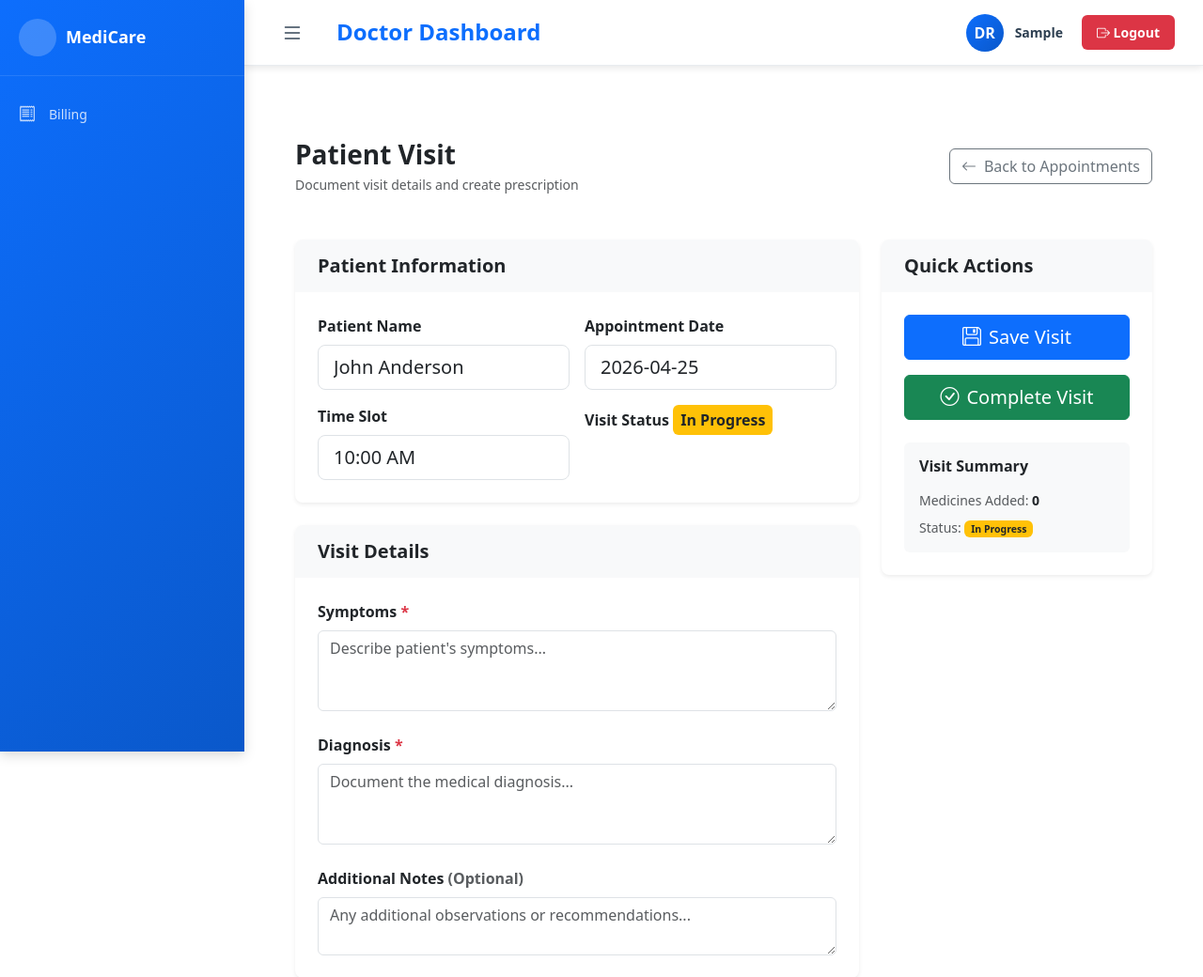
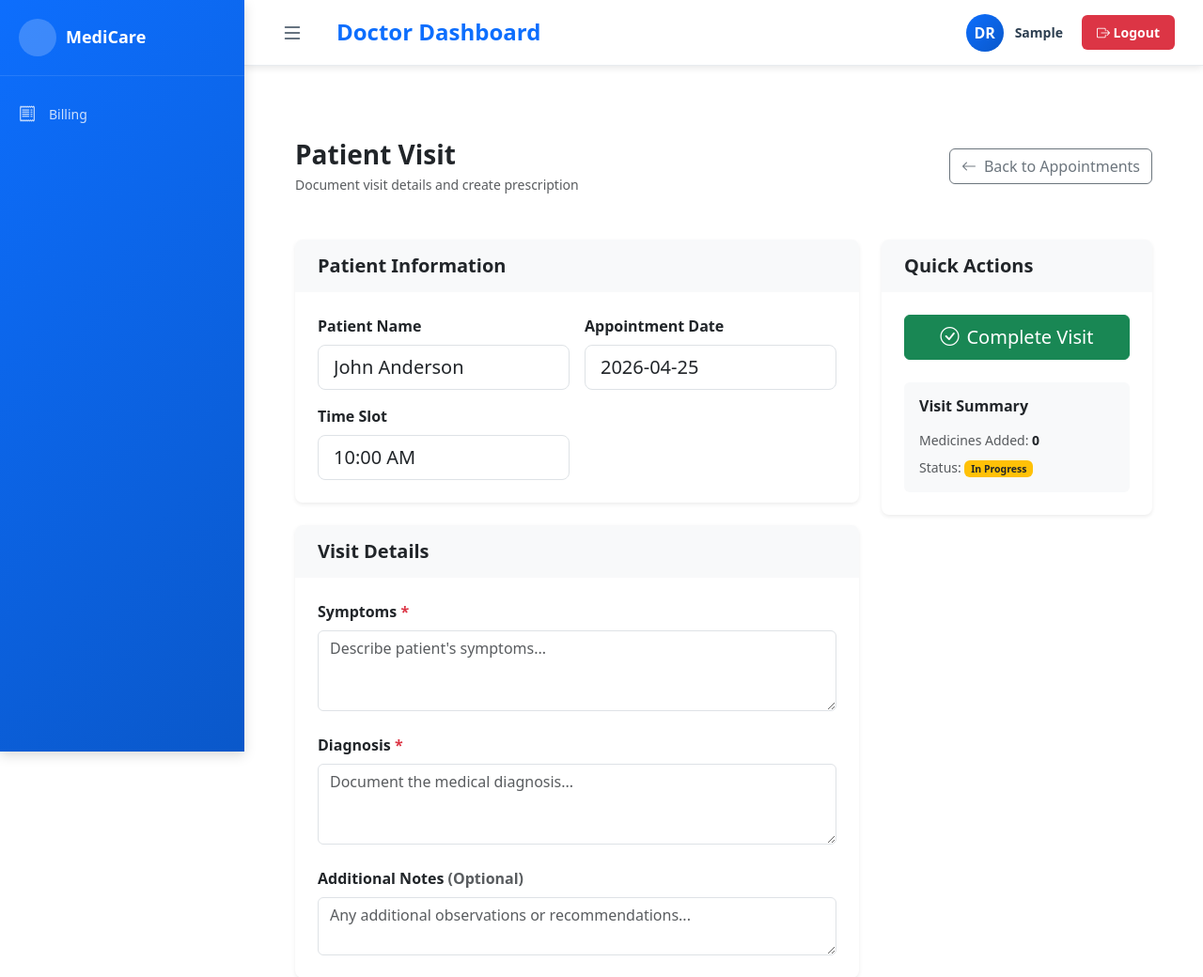
Before and after one commit to pdp7093-brainstream/Doctor_management_system, a Django app: page /doctor/view/prescription/ in a window 1280 px wide. Shown: the top 1040 px of the page at 94% size. Run offline with Django 5.2, Linux system fonts and the light colour scheme; the visitor is signed in with stand-in values (Sample User, id 1); some libraries are stand-ins or nearby versions.

Commit message:
fist commit

```diff
--- a/templates/doctor/prescription.html
+++ b/templates/doctor/prescription.html
@@ -42,10 +42,7 @@
                                     <label class="form-label fw-semibold text-dark mb-2">Time Slot</label>
                                     <input type="text" class="form-control form-control-lg" value="10:00 AM" readonly>
                                 </div>
-                                <div class="col-md-6">
-                                    <label class="form-label fw-semibold text-dark mb-2">Visit Status</label>
-                                    <span class="badge bg-warning text-dark fs-6 p-2">In Progress</span>
-                                </div>
+
                             </div>
                         </div>
                     </div>
@@ -127,10 +124,8 @@
                         </div>
                         <div class="card-body p-4">
                             <div class="d-grid gap-3">
-                                <button type="submit" class="btn btn-primary btn-lg rounded-2" id="saveBtn">
-                                    <i class="bi bi-floppy me-2"></i>Save Visit
-                                </button>
-                                <button type="button" class="btn btn-success btn-lg rounded-2" id="completeBtn">
+
+                                <button type="submit" class="btn btn-success btn-lg rounded-2" id="completeBtn">
                                     <i class="bi bi-check-circle me-2"></i>Complete Visit
                                 </button>
                             </div>
@@ -164,12 +159,6 @@
 
             // Add Medicine button
             document.getElementById('addMedicineBtn').addEventListener('click', addMedicineRow);
-
-            // Save button
-            document.getElementById('saveBtn').addEventListener('click', function (e) {
-                e.preventDefault();
-                savePrescription();
-            });
 
             // Complete Visit button
             document.getElementById('completeBtn').addEventListener('click', function (e) {
@@ -249,29 +238,6 @@
             document.getElementById('medicineCount').textContent = count;
         }
 
-        // Save prescription
-        function savePrescription() {
-            const form = document.getElementById('visitForm');
-
-            // Validate required fields
-            if (!document.getElementById('symptoms').value.trim()) {
-                alert('Please enter symptoms');
-                return;
-            }
-            if (!document.getElementById('diagnosis').value.trim()) {
-                alert('Please enter diagnosis');
-                return;
-            }
-            if (document.getElementById('medicineList').children.length === 0) {
-                alert('Please add at least one medicine');
-                return;
-            }
-
-            // Show success message
-            alert('Visit and prescription saved successfully!');
-            console.log('Form data:', new FormData(form));
-            // form.submit(); // Uncomment to actually submit
-        }
 
         // Complete visit
         function completeVisit() {
```
